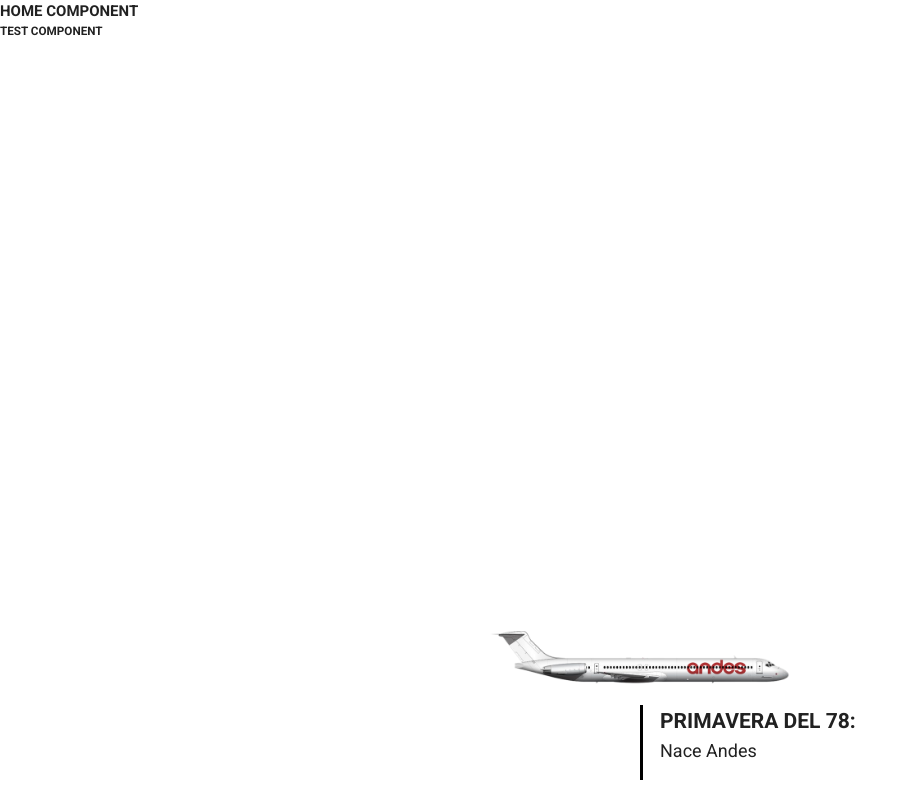
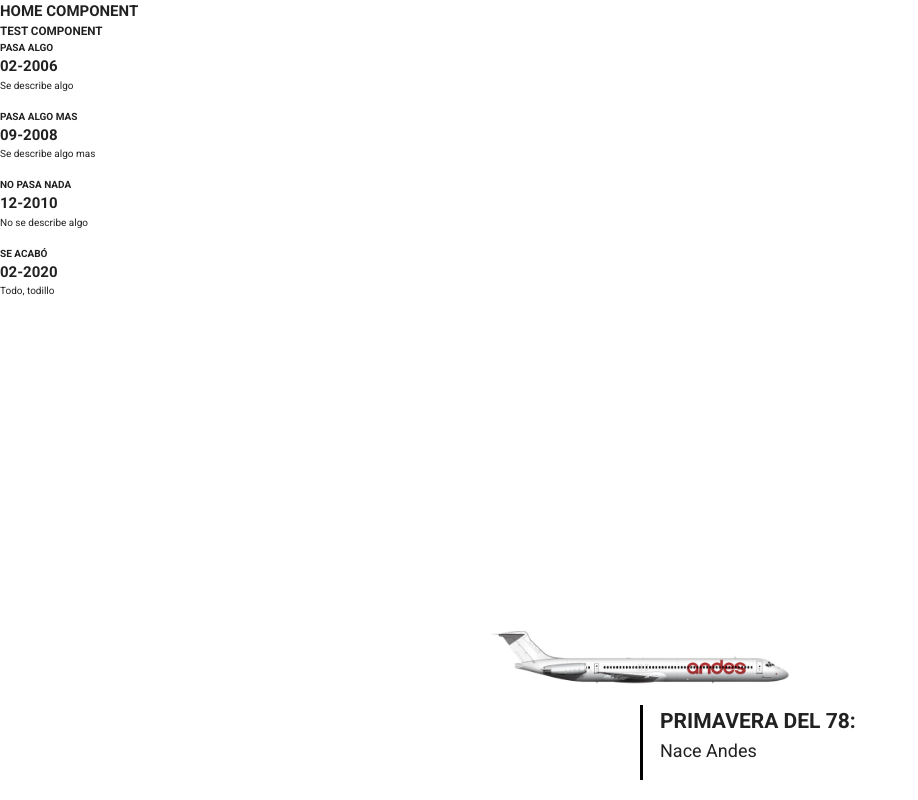
Before and after one commit to jelicich/andes-timeline, a Vue app: page / in a window 1280 px wide. Shown: the top 800 px of the page, without its empty margins (0-918 px from the left). Built offline with nearby package versions, Linux system fonts and the light colour scheme.

Commit message:
Add slider component base

```diff
--- /dev/null
+++ b/src/components/Slider/Slider.html
@@ -0,0 +1,7 @@
+<section class="slider">
+    <article v-for="(slide, i) in slides" :key="i" class="slide">
+        <h1>{{slide.title}}</h1>
+        <h2>{{slide.date}}</h2>
+        <p>{{slide.description}}</p>
+    </article>
+</section>
--- /dev/null
+++ b/src/components/Slider/Slider.js
@@ -0,0 +1,40 @@
+export default {
+    name: 'slider',
+    components: {},
+    props: [],
+    data() {
+        return {
+            slides: [
+                {
+                    title: 'Pasa algo',
+                    description: 'Se describe algo',
+                    date: '02-2006',
+                },
+                {
+                    title: 'Pasa algo mas',
+                    description: 'Se describe algo mas',
+                    date: '09-2008',
+                },
+                {
+                    title: 'No pasa nada',
+                    description: 'No se describe algo',
+                    date: '12-2010',
+                },
+                {
+                    title: 'Se acabó',
+                    description: 'Todo, todillo',
+                    date: '02-2020',
+                },
+            ],
+        };
+    },
+    computed: {
+
+    },
+    mounted() {
+
+    },
+    methods: {
+
+    },
+};
--- /dev/null
+++ b/src/components/Slider/Slider.scss
@@ -0,0 +1,3 @@
+.slider {
+
+}
--- /dev/null
+++ b/src/components/Slider/index.vue
@@ -0,0 +1,3 @@
+<template src="./Slider.html"></template>
+<script src="./Slider.js"></script>
+<style src="./Slider.scss" scoped lang="scss"></style>
--- a/src/views/home/home.html
+++ b/src/views/home/home.html
@@ -1,5 +1,6 @@
 <section class="home">
   <h1>home Component</h1>
   <test></test>
+  <slider></slider>
   <GsapTest></GsapTest>
 </section>
--- a/src/views/home/home.js
+++ b/src/views/home/home.js
@@ -1,9 +1,13 @@
 import Test from '../../components/test';
 import GsapTest from '../../components/GsapTests';
+import Slider from '../../components/Slider';
 
 export default {
   name: 'home',
-  components: { Test, GsapTest },
+  components: {
+    Test,
+    GsapTest,
+    Slider },
   props: [],
   data() {
     return {
```
Also changed, not shown: .eslintrc.json, src/components/.eslintrc.json (added), 1 other file (tests, documents, lock files or other folders).
